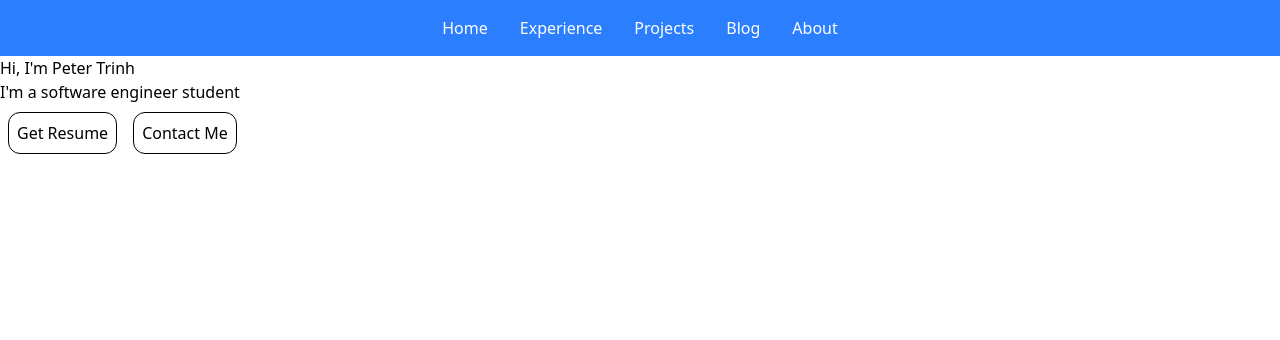
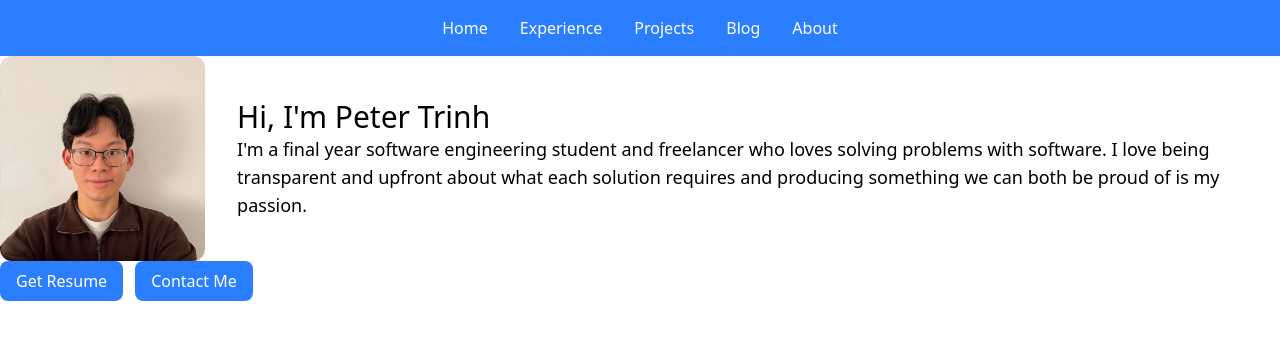
Before and after one commit to raihua/raihua.github.io, a Next.js app: page / in a window 1280 px wide. Shown: the top 340 px of the page. Built offline with nearby package versions, Linux system fonts and the light colour scheme.

Commit message:
Add homepage content

```diff
--- a/app/page.tsx
+++ b/app/page.tsx
@@ -1,10 +1,21 @@
+import Image from "next/image";
+
 export default function Home() {
   return (
-    <div>
-      <h1>Hi, I'm Peter Trinh</h1>
-      <p>I'm a software engineer student</p>
-      <button className="border p-2 rounded-xl m-2">Get Resume</button>
-      <button className="border p-2 rounded-xl m-2">Contact Me</button>
-    </div>
+    <div className="w-auto">
+      <div className="flex flex-row items-center gap-8">
+        <div>
+          <Image src="/Me.jpeg" width="400" height="400" alt="Peter Trinh" className="rounded-xl" />
+        </div>
+        <div>
+          <h1 className="text-3xl">Hi, I'm Peter Trinh</h1>
+          <p className="text-lg text-wrap">I'm a final year software engineering student and freelancer who loves solving problems with software. I love being transparent and upfront about what each solution requires and producing something we can both be proud of is my passion.</p>
+        </div>
+      </div>
+      <div className="flex gap-3">
+        <button className="bg-blue-500 hover:bg-blue-700 px-4 py-2 rounded-lg text-white">Get Resume</button>
+        <button className="bg-blue-500 hover:bg-blue-700 px-4 py-2 rounded-lg text-white">Contact Me</button>
+      </div >
+    </div >
   );
 }
```
Also changed, not shown: public/Me.jpeg (added).
